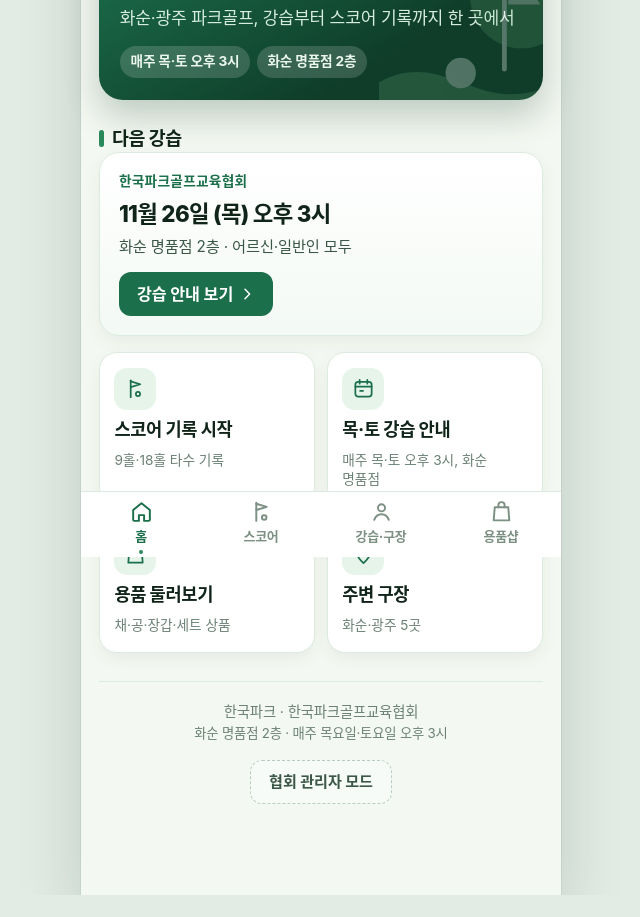
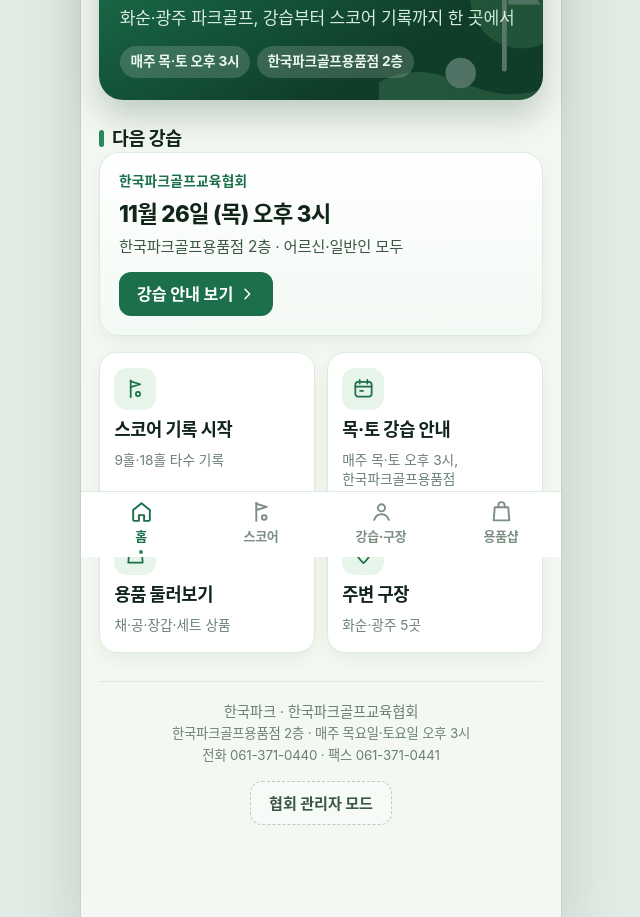
Before and after one commit to cleaner-hk-maker/hanguk-parkgolf, a plain HTML site: page app/index.html in a window 1280 px wide. Shown: the part 243-1160 px from the top of the page, without its empty margins (319-959 px from the left). Before the commit the page ends 1138 px from the top, so only its background shows below. Drawn offline with Linux system fonts and the light colour scheme.

Commit message:
협회 주소(전남광주통합특별시 화순군 화순읍 중앙로 63), 강습 장소(한국파크골프용품점 2층), 전화·팩스(061-371-0440/0441) 반영 및 카카오 공유 메타태그 추가

```diff
--- a/app/index.html
+++ b/app/index.html
@@ -4,7 +4,14 @@
 <meta charset="utf-8">
 <meta name="viewport" content="width=device-width, initial-scale=1, viewport-fit=cover">
 <title>한국파크 | 화순·광주 파크골프</title>
-<meta name="description" content="화순·광주 파크골프 종합 앱. 한국파크골프교육협회 강습 안내, 스코어 기록, 용품샵, 가까운 파크골프장 정보를 한 곳에서.">
+<meta name="description" content="화순·광주 파크골프 종합 앱. 한국파크골프교육협회 강습 안내(매주 목·토 오후 3시, 한국파크골프용품점 2층), 스코어 기록, 용품샵, 가까운 파크골프장 정보를 한 곳에서.">
+<meta property="og:type" content="website">
+<meta property="og:site_name" content="한국파크">
+<meta property="og:title" content="한국파크 | 화순·광주 파크골프">
+<meta property="og:description" content="한국파크골프교육협회 강습 안내(매주 목·토 오후 3시, 한국파크골프용품점 2층)와 스코어 기록, 용품샵, 화순·광주 파크골프장 정보를 한 곳에서.">
+<meta property="og:url" content="https://cleaner-hk-maker.github.io/hanguk-parkgolf/app/">
+<meta property="og:locale" content="ko_KR">
+<meta name="twitter:card" content="summary">
 <meta name="theme-color" content="#0f3d2a">
 <link rel="manifest" href="manifest.json">
 <link rel="icon" href="icon.svg" type="image/svg+xml">
@@ -599,7 +606,7 @@
         <p class="hero-sub">화순·광주 파크골프, 강습부터 스코어 기록까지 한 곳에서</p>
         <div class="hero-chips">
           <span>매주 목·토 오후 3시</span>
-          <span>화순 명품점 2층</span>
+          <span>한국파크골프용품점 2층</span>
         </div>
         <svg class="hero-art" viewBox="0 0 200 200" fill="none" aria-hidden="true">
           <circle cx="150" cy="60" r="54" fill="#8fd694" opacity=".5"/>
@@ -615,7 +622,7 @@
         <div class="nextclass">
           <p class="nc-label">한국파크골프교육협회</p>
           <p class="nc-date" id="nextClassDate">매주 목·토 오후 3시</p>
-          <p class="nc-meta">화순 명품점 2층 · 어르신·일반인 모두</p>
+          <p class="nc-meta">한국파크골프용품점 2층 · 어르신·일반인 모두</p>
           <button class="nc-btn" data-goto="class">강습 안내 보기
             <svg width="16" height="16" viewBox="0 0 24 24" fill="none" stroke="currentColor" stroke-width="2.2" stroke-linecap="round" stroke-linejoin="round" aria-hidden="true"><path d="M9 5l7 7-7 7"/></svg>
           </button>
@@ -632,7 +639,7 @@
         <button class="qcard" data-goto="class" data-anchor="class-info">
           <span class="qi"><svg viewBox="0 0 24 24" fill="none" stroke="currentColor" stroke-width="1.8" stroke-linecap="round" stroke-linejoin="round"><rect x="3.5" y="5" width="17" height="15.5" rx="3"/><path d="M8 3v4M16 3v4M3.5 10h17"/><path d="M8.5 14.5h3"/></svg></span>
           <b>목·토 강습 안내</b>
-          <small>매주 목·토 오후 3시, 화순 명품점</small>
+          <small>매주 목·토 오후 3시, 한국파크골프용품점</small>
         </button>
         <button class="qcard" data-goto="shop">
           <span class="qi"><svg viewBox="0 0 24 24" fill="none" stroke="currentColor" stroke-width="1.8" stroke-linecap="round" stroke-linejoin="round"><path d="M5.5 8h13l1 12.5h-15L5.5 8Z"/><path d="M9 8V6a3 3 0 0 1 6 0v2"/></svg></span>
@@ -653,7 +660,8 @@
 
       <footer class="appfoot">
         <p>한국파크 · 한국파크골프교육협회</p>
-        <p class="small">화순 명품점 2층 · 매주 목요일·토요일 오후 3시</p>
+        <p class="small">한국파크골프용품점 2층 · 매주 목요일·토요일 오후 3시</p>
+        <p class="small" id="footContact"></p>
         <button type="button" class="adminlink" data-act="openAdmin">협회 관리자 모드</button>
       </footer>
     </section>
@@ -926,18 +934,19 @@
     className:  '한국파크골프교육협회',
     classDays:  '매주 목요일 · 토요일',
     classTime:  '오후 3시',
-    classPlace: '화순 명품점 2층',
+    classPlace: '한국파크골프용품점 2층',
     classTarget:'어르신 · 일반인 모두',
     classFee:   '준비 중',              // 예: '월 30,000원'
-    phone:      '준비 중',              // 예: '061-000-0000'
+    phone:      '061-371-0440',         // 협회 전화
+    fax:        '061-371-0441',         // 협회 팩스
     kakao:      '준비 중',              // 예: 'https://pf.kakao.com/_xxxxx'
     ceo:        '준비 중',              // 대표자명
-    address:    '준비 중',              // 도로명 주소
+    address:    '전남광주통합특별시 화순군 화순읍 중앙로 63',   // 도로명 주소
 
     // ---- 용품샵 ----
-    shopName:    '준비 중',
+    shopName:    '한국파크골프용품점',
     shopPhone:   '준비 중',
-    shopAddress: '준비 중',
+    shopAddress: '전남광주통합특별시 화순군 화순읍 중앙로 63',
     shopHours:   '준비 중',             // 예: '평일 10:00 ~ 19:00'
     shopIntro:   '화순 파크골프 용품샵에서 채·공·장갑·세트 상품을 만나보세요.',
 
@@ -2142,6 +2151,7 @@
       ['대상', CONFIG.classTarget, ''],
       ['수강료', CONFIG.classFee, ''],
       ['전화 문의', CONFIG.phone, 'phone'],
+      ['팩스', CONFIG.fax, ''],
       ['카카오톡', CONFIG.kakao, 'kakao'],
       ['대표자', CONFIG.ceo, ''],
       ['주소', CONFIG.address, '']
@@ -2156,6 +2166,14 @@
       ? '아직 확정되지 않은 항목(' + missing.join(' · ') + ')은 「준비 중」으로 표시했습니다. 확정되면 이 화면에 바로 나타납니다.'
       : '';
     noteEl.hidden = !missing.length;
+
+    const foot = $('#footContact');
+    if (foot) {
+      const parts = [];
+      if (!isPending(CONFIG.phone)) parts.push('전화 ' + CONFIG.phone);
+      if (!isPending(CONFIG.fax)) parts.push('팩스 ' + CONFIG.fax);
+      foot.textContent = parts.join(' · ');
+    }
 
     $('#courseList').innerHTML = CONFIG.courses.map(c => {
       const tags = `<span class="chip">${esc(c.area)}</span><span class="chip gray">${esc(c.holes)}</span>`;
@@ -2210,8 +2228,8 @@
         </div>
       </article>`).join('');
 
-    const pendingShop = rows.filter(r => isPending(r[1])).length;
-    $('#shopNote').textContent = (pendingShop ? '매장 정보가 확정되면 전화·주소·운영 시간이 이 화면에 표시됩니다. ' : '')
+    const pendingShop = rows.filter(r => isPending(r[1])).map(r => r[0]);
+    $('#shopNote').textContent = (pendingShop.length ? pendingShop.join('·') + ' 정보는 확정되면 이 화면에 표시됩니다. ' : '')
       + CONFIG.shopIntro + ' 가격과 재고는 매장에 문의해 주세요.';
   }
 
```
Also changed, not shown: index.html (+22 -13 lines).
